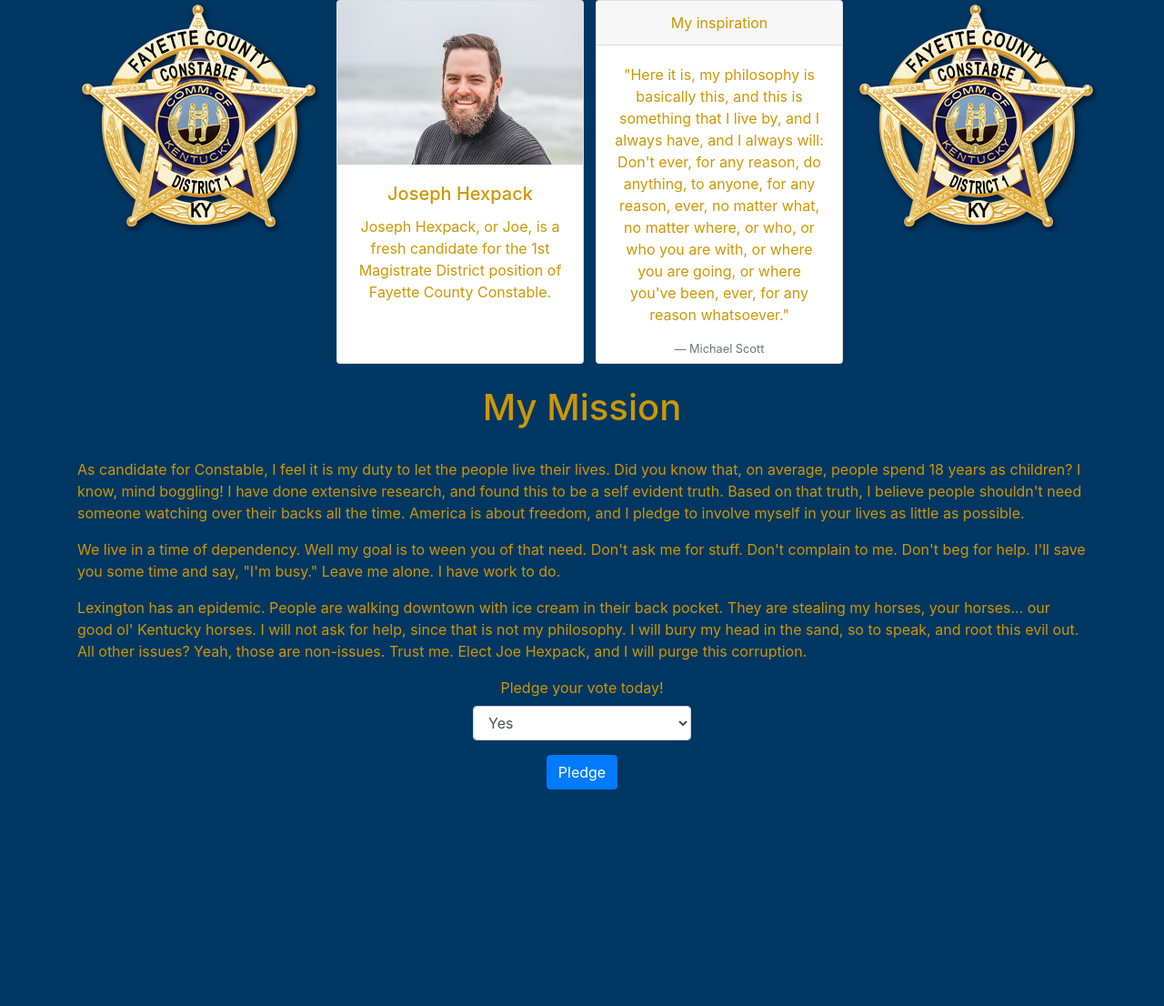
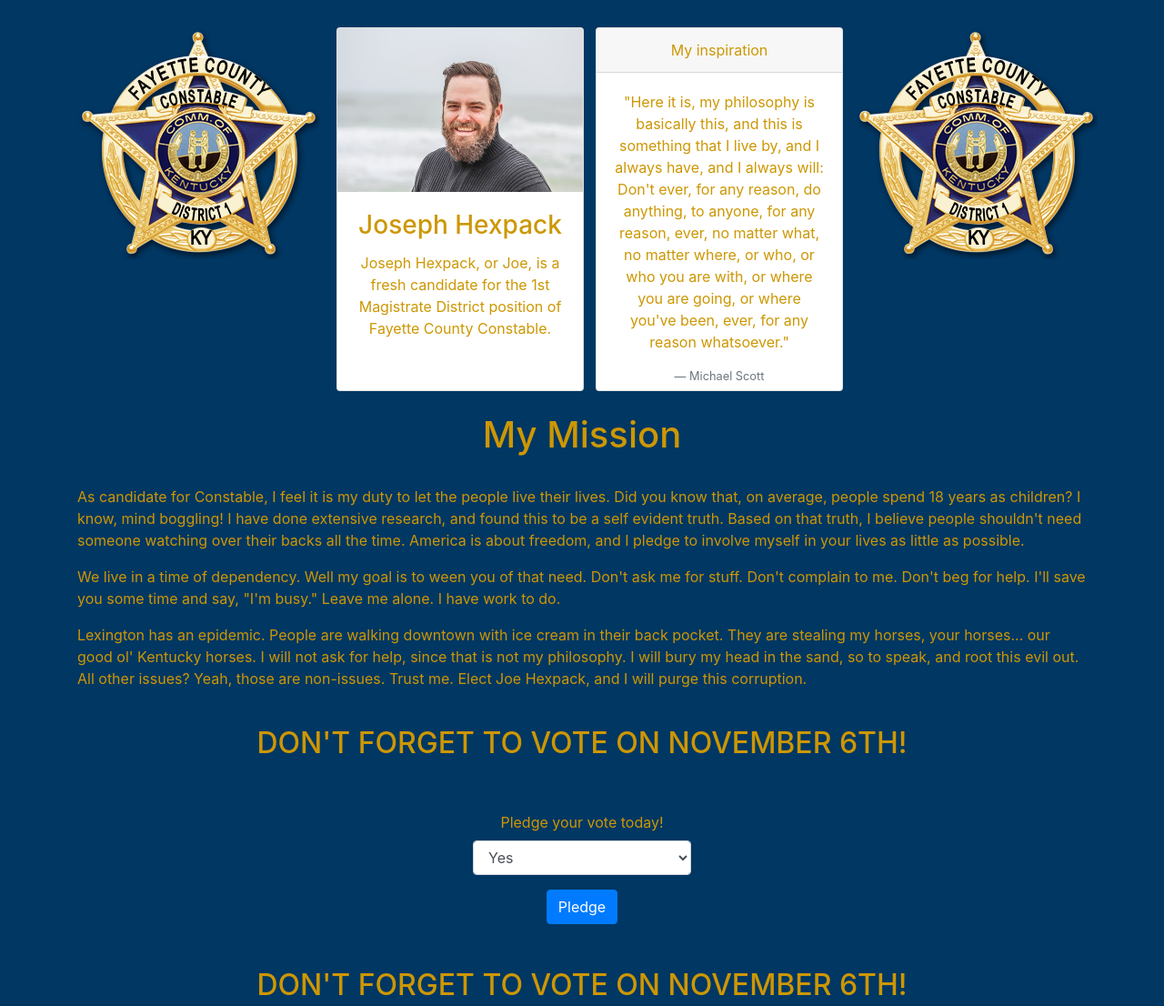
Before and after one commit to Cgmccarty/connor_project_1, a website: page index.html in a window 1280 px wide. Shown: the whole page at 91% size. Before the commit the page ends 868 px from the top, so only its background shows below. Drawn offline with nearby package versions, Linux system fonts and the light colour scheme.

Commit message:
Added and styled vote reminders

```diff
--- a/index.html
+++ b/index.html
@@ -23,7 +23,7 @@
         <div class="card" style="width: 17rem; height: 25rem;">
           <img class="card-img-top" src="joehexpack.jpg" alt="Joe Hexpack">
           <div class="card-body">
-            <h5 class="card-title">Joseph Hexpack</h5>
+            <h3 class="card-title">Joseph Hexpack</h5>
             <p class="card-text">Joseph Hexpack, or Joe, is a fresh candidate
               for the 1st Magistrate District position of Fayette County Constable.</p>
           </div>
@@ -71,6 +71,11 @@
       I will not ask for help, since that is not my philosophy. I will bury my head
       in the sand, so to speak, and root this evil out. All other issues? Yeah, those
       are non-issues. Trust me. Elect Joe Hexpack, and I will purge this corruption.</p>
+    </br>
+
+      <h2>DON'T FORGET TO VOTE ON NOVEMBER 6TH!</h2>
+    </br>
+    </br>
 
   </div>
 
@@ -91,6 +96,9 @@
         <button type="submit" class="btn btn-primary">Pledge</button>
       </form>
     </div>
+    </br>
+    </br>
+    <h2>DON'T FORGET TO VOTE ON NOVEMBER 6TH!</h2>
 
   </footer>
 
--- a/main.scss
+++ b/main.scss
@@ -36,10 +36,11 @@ $dark:          $gray-800;
 html, body {
   background-color: $primary;
   color: $info;
+  margin: 15px;
 }
 
 body {
-  .card, .votePledge, h1 {
+  .card, .votePledge, h1, h2 {
     text-align: center;
   }
 
```
Also changed, not shown: output.css, 1 other file.
